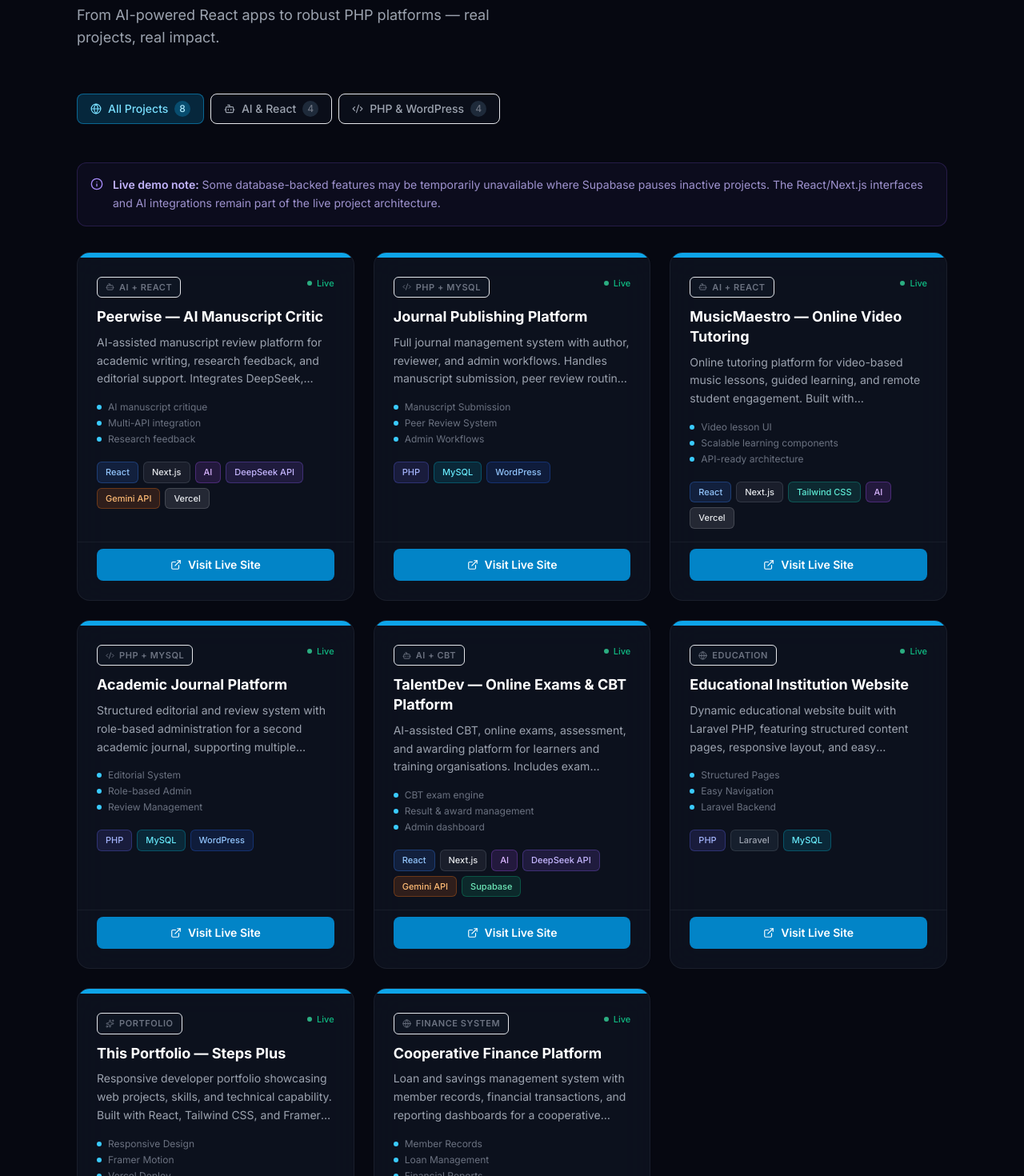
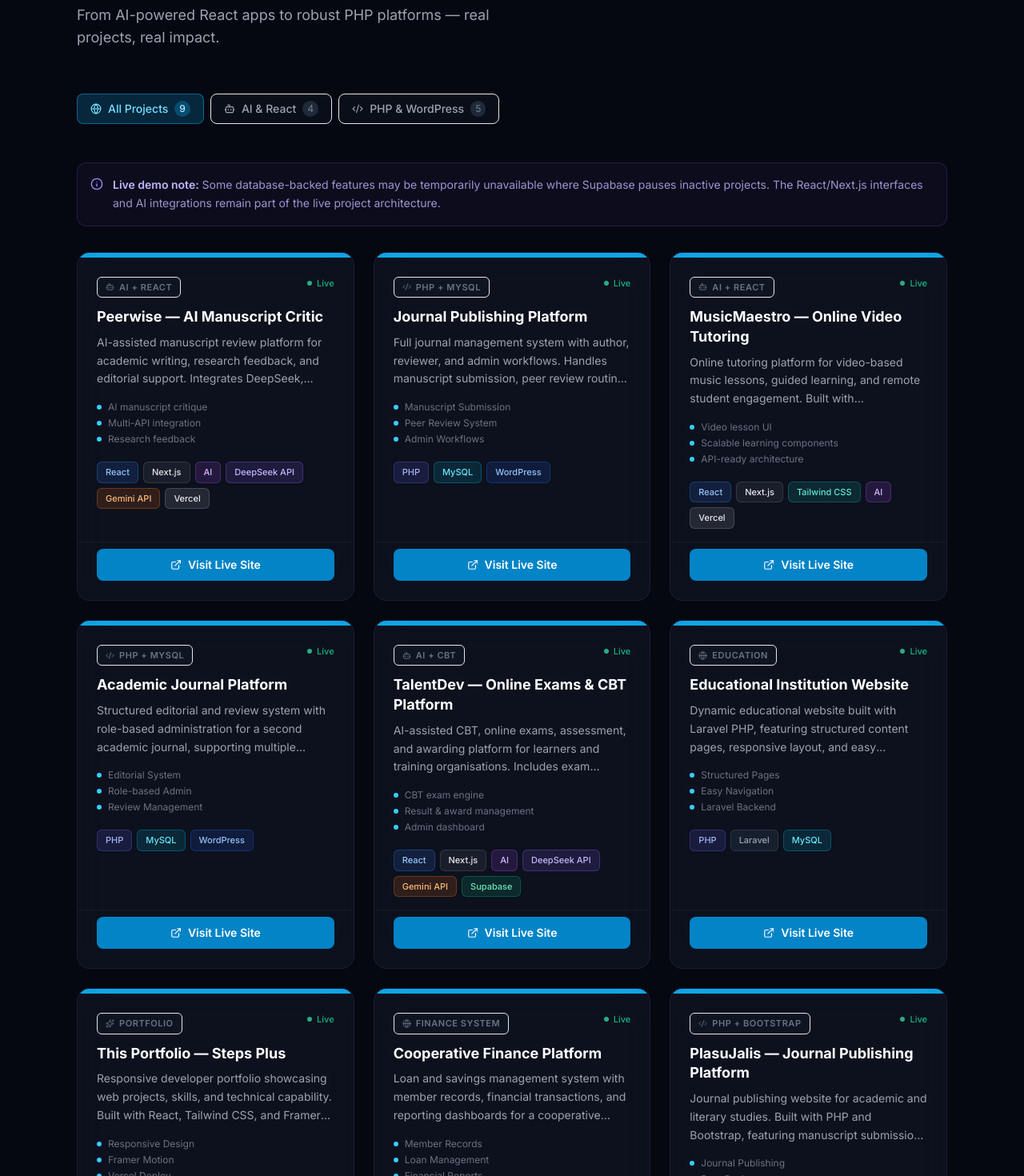
Before and after one commit to Aboki008/steps-plus, a React (Vite) app: page / in a window 1280 px wide. Shown: the part 4340-5810 px from the top of the page at 80% size. Built offline with nearby package versions, Linux system fonts and the light colour scheme.

Commit message:
Add PlasuJalis journal publishing platform to projects section

```diff
--- a/src/components/Projects.jsx
+++ b/src/components/Projects.jsx
@@ -15,6 +15,7 @@ const TAG_COLORS = {
   'Vercel':        'bg-white/10 text-gray-200 border-white/15',
   'WordPress':     'bg-blue-600/15 text-blue-300 border-blue-600/30',
   'Supabase':      'bg-emerald-500/15 text-emerald-300 border-emerald-500/30',
+  'Bootstrap':     'bg-purple-600/15 text-purple-300 border-purple-600/30',
 };
 
 const getTagClass = (tag) =>
@@ -133,6 +134,20 @@ const PROJECTS = [
     accent:   'border-green-500/40',
     glow:     'rgba(34,197,94,0.12)',
     features: ['Member Records', 'Loan Management', 'Financial Reports'],
+  },
+  // 9. PHP / Bootstrap
+  {
+    category: 'php',
+    badge:    { label: 'PHP + Bootstrap', icon: Code2 },
+    title:    'PlasuJalis — Journal Publishing Platform',
+    description:
+      'Journal publishing website for academic and literary studies. Built with PHP and Bootstrap, featuring manuscript submission, peer review workflows, and editorial management.',
+    tags:     ['PHP', 'Bootstrap', 'MySQL'],
+    link:     'https://plasujalis.com/',
+    gradient: 'from-amber-600 to-orange-500',
+    accent:   'border-amber-500/40',
+    glow:     'rgba(245,158,11,0.12)',
+    features: ['Journal Publishing', 'Peer Review', 'Editorial Management'],
   },
 ];
 
```
